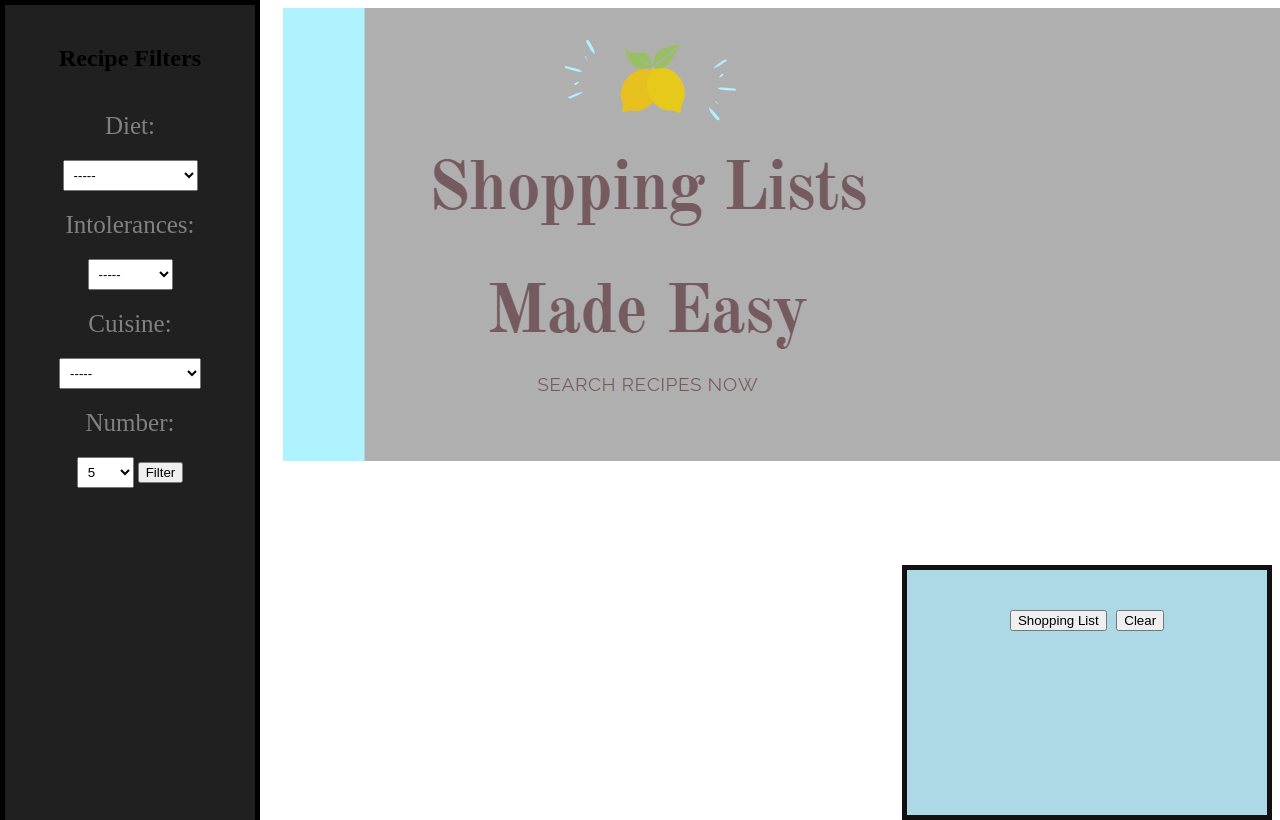
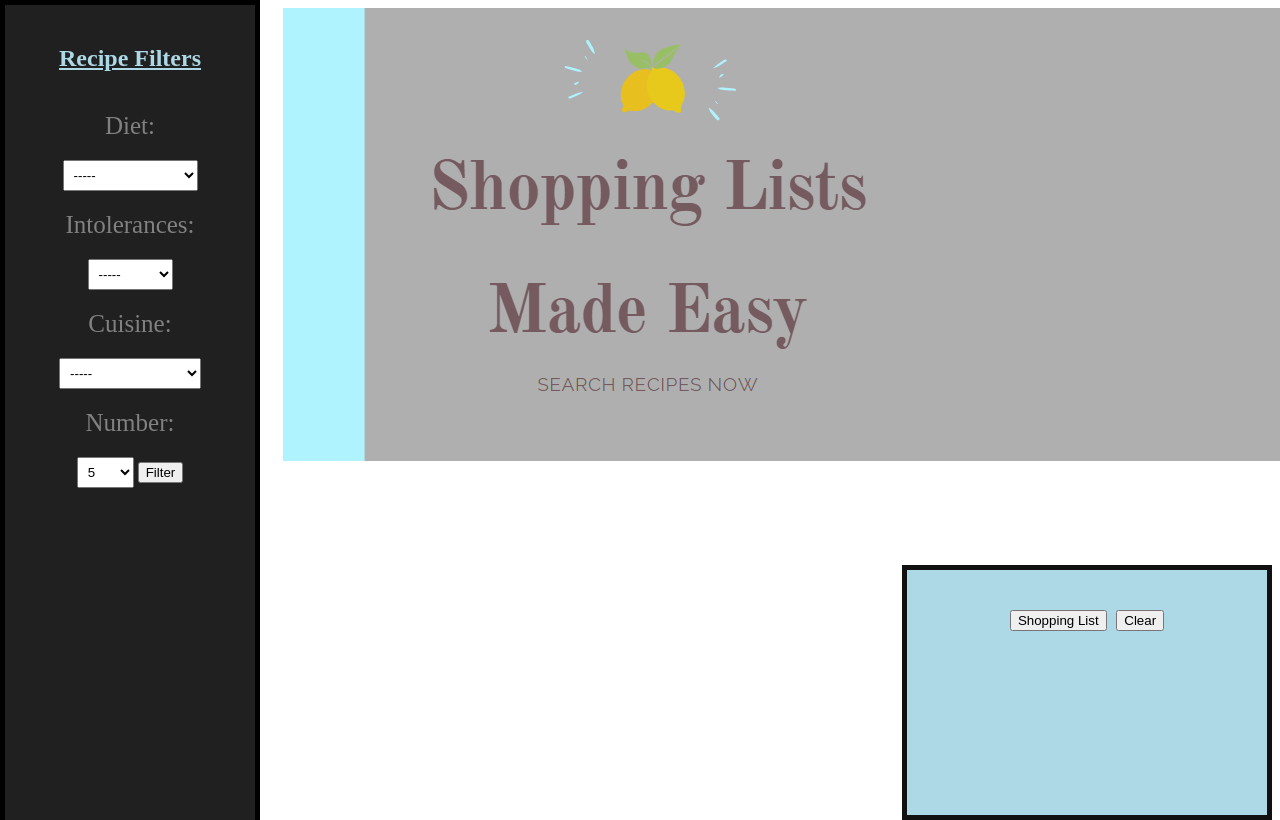
Before and after one commit to steffent1493/javascriptProjectPhase1, a plain HTML site: page index.html in a window 1280 px wide. Shown: the top 820 px of the page. Drawn offline with Linux system fonts and the light colour scheme; no server answers.

Commit message:
changed sidenav h2 color and fixed a typo

```diff
--- a/index.js
+++ b/index.js
@@ -94,7 +94,7 @@ function renderDietData(diet) {
             <div class='card' id='${diet.id}'>
                 <h2> ${diet.title} </h2>
                 <img src='${diet.image}'>
-                <
+
             </div>
             `
         recipeContainer.appendChild(dietCard)
--- a/style.css
+++ b/style.css
@@ -1,3 +1,8 @@
+.sidenav h2 {
+color: lightblue;
+text-decoration: underline;
+}
+
 .body {
 
   background-color: rgb(230, 252, 255);
```
